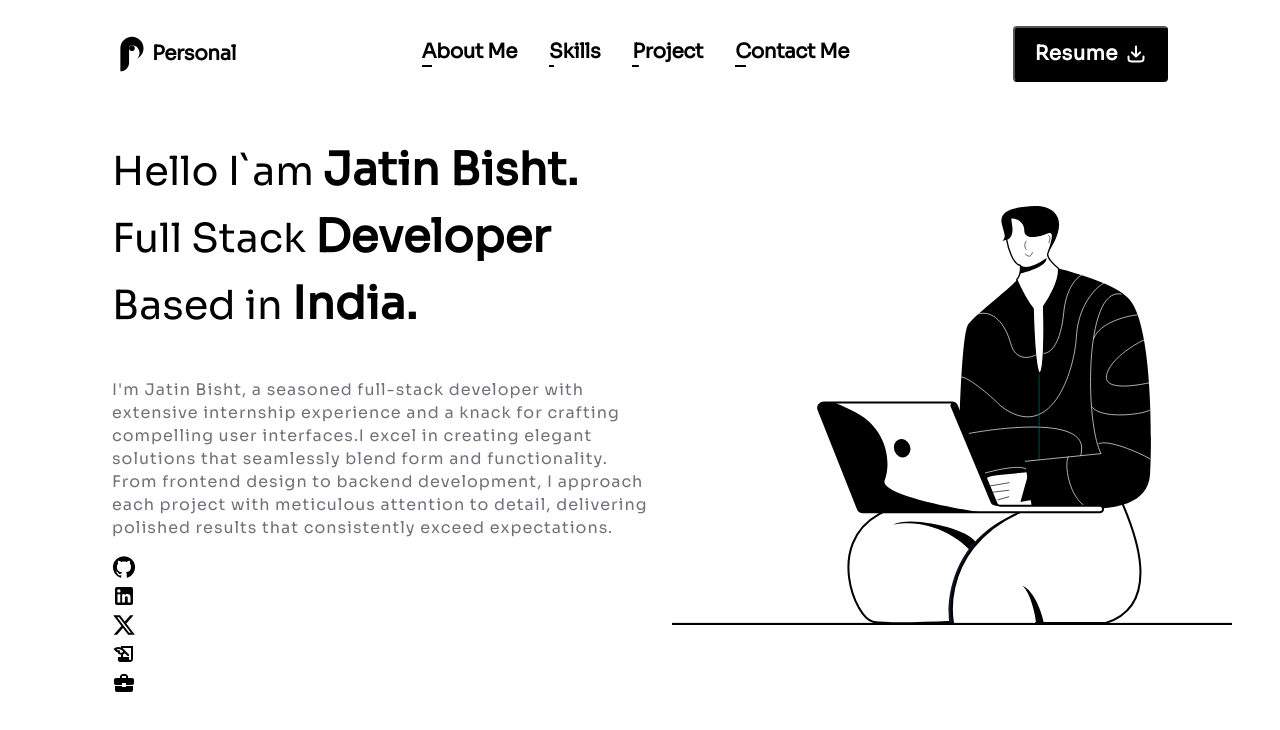
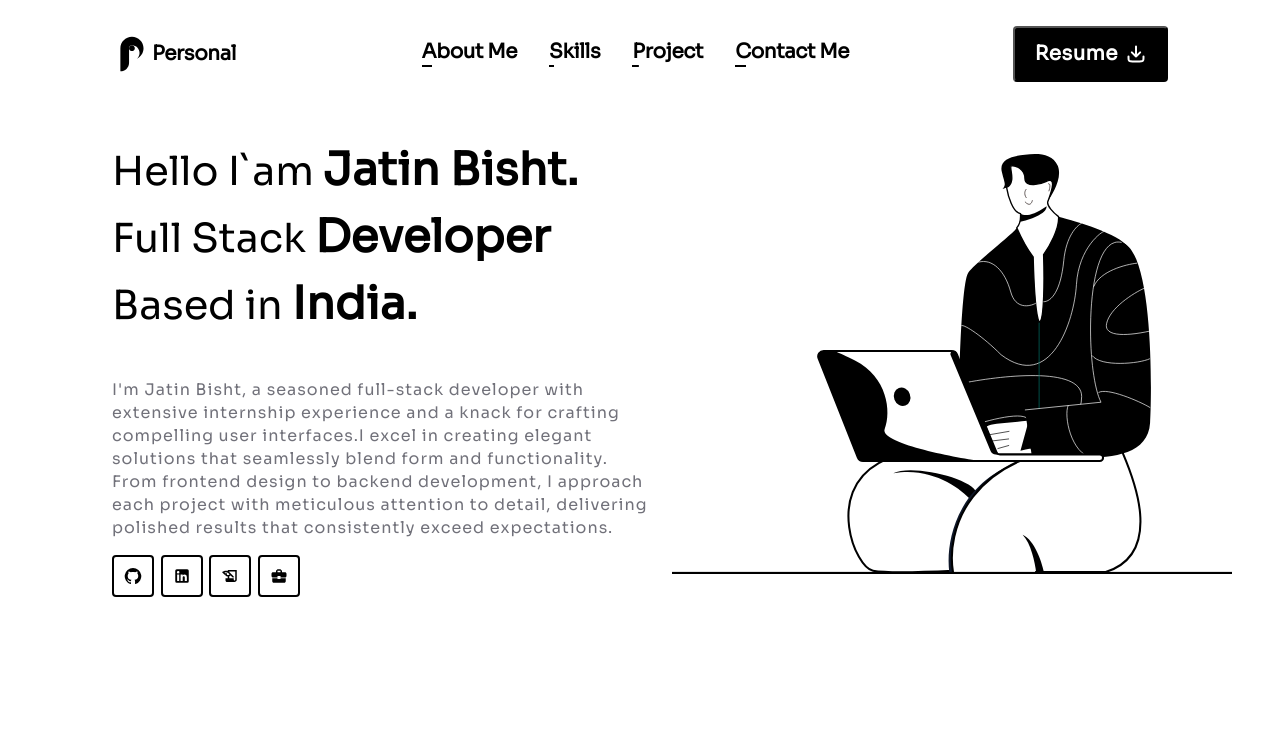
Before and after one commit to JatinBisht2308/PortFolio-Website, a React (Create React App) app in the folder portfolio2/: page / in a window 1280 px wide. Shown: the top 730 px of the page. Built offline with nearby package versions, Linux system fonts and the light colour scheme; the HTML template or start-up script is replaced by a standard one.

Commit message:
completed the hero section for the desktop

```diff
--- a/portfolio2/package.json
+++ b/portfolio2/package.json
@@ -12,6 +12,7 @@
     "@testing-library/user-event": "^13.5.0",
     "react": "^18.2.0",
     "react-dom": "^18.2.0",
+    "react-router-dom": "^6.22.3",
     "react-scripts": "5.0.1",
     "web-vitals": "^2.1.4"
   },
--- a/portfolio2/src/components/hero/Hero.jsx
+++ b/portfolio2/src/components/hero/Hero.jsx
@@ -1,4 +1,4 @@
-import React from "react";
+import React, { useState } from "react";
 import HeroImage from "../../assets/front-avatar.svg";
 import "./style.css";
 import LinkedInIcon from "@mui/icons-material/LinkedIn";
@@ -7,6 +7,32 @@ import BusinessCenterIcon from "@mui/icons-material/BusinessCenter";
 import XIcon from "@mui/icons-material/X";
 import HistoryEduIcon from "@mui/icons-material/HistoryEdu";
 const Hero = () => {
+  const [isHovered, setIsHovered] = useState([false, false, false, false]);
+  const onMouseOver = (icon) => {
+    let tempHoverArray = [false, false, false, false];
+    switch (icon) {
+      case "linkedin":
+        tempHoverArray[1] = true;
+        break;
+      case "github":
+        tempHoverArray[0] = true;
+        break;
+      case "blog":
+        tempHoverArray[2] = true;
+        break;
+      case "linktree":
+        tempHoverArray[3] = true;
+        break;
+      default:
+        break;
+    }
+    setIsHovered(tempHoverArray);
+  };
+
+  const onMouseLeave = () => {
+    setIsHovered([false, false, false, false]);
+  };
+
   return (
     <div className="Hero">
       <div className="left-hero">
@@ -32,25 +58,86 @@ const Hero = () => {
             expectations.
           </p>
         </div>
-        <div className="socials">
-          <div>
+        <div
+          className="socials "
+          style={{
+            display: "flex",
+            width: "35%",
+            justifyContent: "space-between",
+          }}
+        >
+          <div
+            className="social-handle"
+            onMouseEnter={() => onMouseOver('github')}
+            onMouseLeave={onMouseLeave}
+          >
             <GitHubIcon
               sx={{
                 color: "black",
               }}
+              style={{
+                cursor: "pointer",
+                width: "18px",
+                color: isHovered[0] ? "white" : "black",
+              }}
+              onClick={() => {
+                window.open("https://github.com/JatinBisht2308", "_blank");
+              }}
             />
           </div>
-          <div>
-            <LinkedInIcon />
+          <div
+            className="social-handle"
+            onMouseEnter={() => onMouseOver('linkedin')}
+            onMouseLeave={onMouseLeave}
+          >
+            <LinkedInIcon
+              style={{
+                cursor: "pointer",
+                width: "18px",
+                color: isHovered[1] ? "white" : "black",
+              }}
+              onClick={() => {
+                window.open(
+                  "https://www.linkedin.com/in/jatinbisht2308/",
+                  "_blank"
+                );
+              }}
+            />
           </div>
-          <div>
-            <XIcon />
+          <div
+            className="social-handle"
+            onMouseEnter={() => onMouseOver('blog')}
+            onMouseLeave={onMouseLeave}
+          >
+            <HistoryEduIcon
+              style={{
+                cursor: "pointer",
+                width: "18px",
+                color: isHovered[2] ? "white" : "black",
+              }}
+              onClick={() => {
+                window.open(
+                  "https://jatinonwebdevelopment.hashnode.dev/",
+                  "_blank"
+                );
+              }}
+            />
           </div>
-          <div>
-            <HistoryEduIcon />
-          </div>
-          <div>
-            <BusinessCenterIcon />
+          <div
+            className="social-handle"
+            onMouseEnter={() => onMouseOver('linktree')}
+            onMouseLeave={onMouseLeave}
+          >
+            <BusinessCenterIcon
+              style={{
+                cursor: "pointer",
+                width: "18px",
+                color: isHovered[3] ? "white" : "black",
+              }}
+              onClick={() => {
+                window.open("https://linktr.ee/jatin_bisht", "_blank");
+              }}
+            />
           </div>
         </div>
       </div>
--- a/portfolio2/src/components/hero/style.css
+++ b/portfolio2/src/components/hero/style.css
@@ -43,3 +43,15 @@
     width: 100%;
     height: auto;
 }
+.socials .social-handle{
+    display: flex;
+    justify-content: center;
+    align-items: center;
+    border: 2px solid black;
+    border-radius: 4px;
+    padding: 7px 10px;
+    transition: all 0.4s ease-in-out;
+}
+.socials .social-handle:hover{
+    background-color: black;
+}
```
Also changed, not shown: 1 other file (tests, documents, lock files or other folders).
